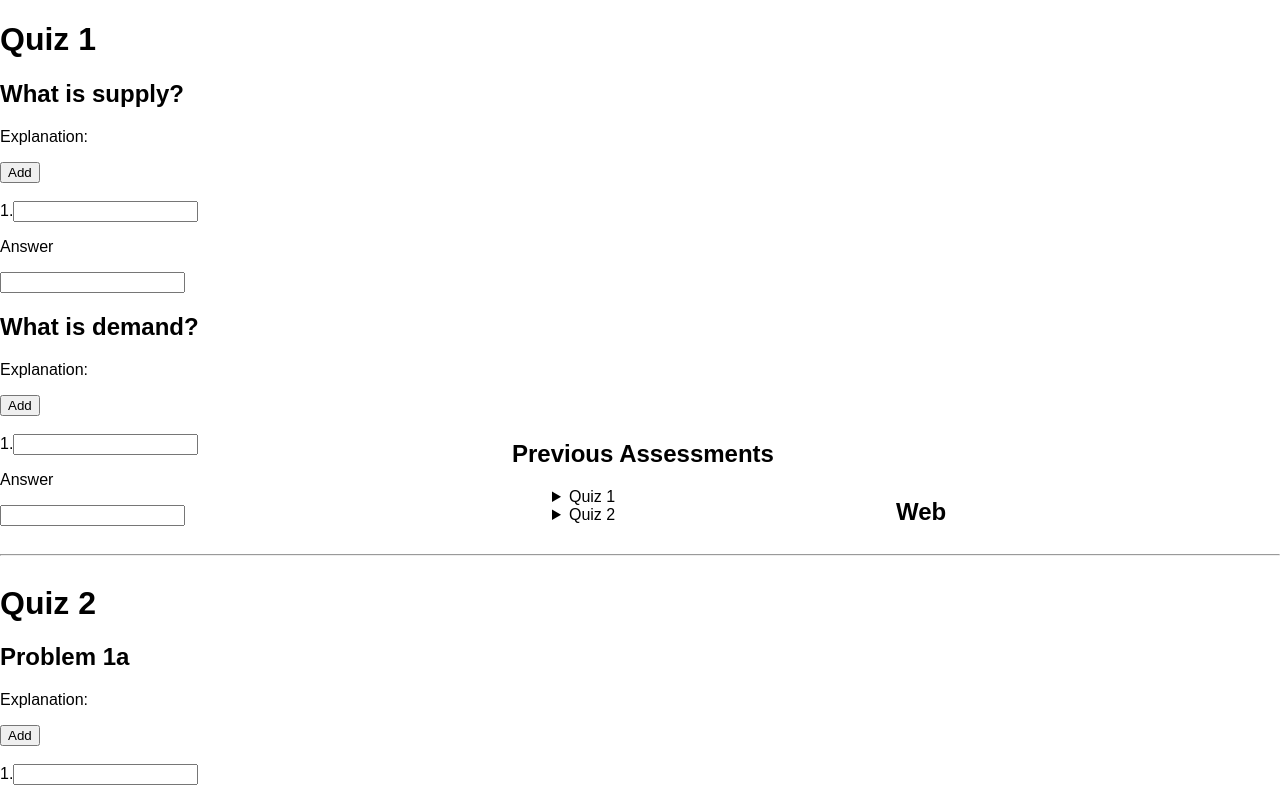
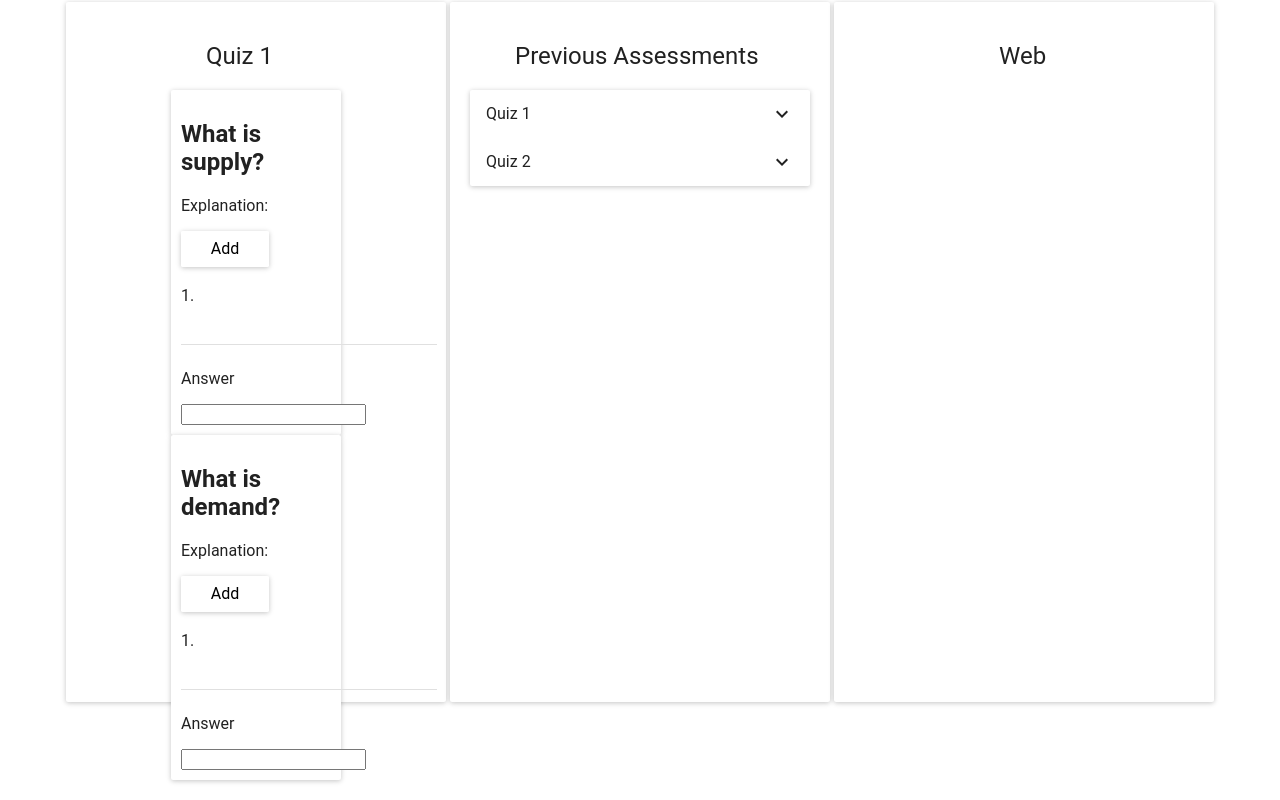
Before and after one commit to ssanaul/dotpractica-demo, a React (Create React App) app: page / in a window 1280 px wide. Shown: the top 800 px of the page. Built offline with nearby package versions, Linux system fonts and the light colour scheme.

Commit message:
material ui

```diff
--- a/src/App.js
+++ b/src/App.js
@@ -1,5 +1,6 @@
 import React, { Component } from 'react';
 import './App.css';
+import MuiThemeProvider from 'material-ui/styles/MuiThemeProvider';
 import Assessment from './components/Assessment/Assessment';
 import Problem from './components/Problem/Problem';
 import Display from './components/Display/Display';
@@ -38,7 +39,7 @@ class App extends Component {
 	})
 	displays = generatedDisplays;
     return (
-      <div>
+      <MuiThemeProvider>
 		{
 			displays.map(function(d){
 				return <div>
@@ -46,7 +47,7 @@ class App extends Component {
 				</div>
 			})
 		}
-      </div>
+      </MuiThemeProvider>
     );
   }
 }
--- a/src/components/Assessment/Assessment.js
+++ b/src/components/Assessment/Assessment.js
@@ -1,21 +1,31 @@
 import React, { Component } from 'react';
+import { Card, CardTitle, Paper } from 'material-ui';
 
 class Assessment extends Component {
   render() {
     return (
-      <div>
+      <Card
+		style={{padding: 20, height: 700}}
+	  >
 
-        <h1>{this.props.title}</h1>
+        <CardTitle
+			title={this.props.title}
+			style={{width: 100, margin: 'auto'}}
+		/>
 
 		<div>
 			{
 				this.props.problems.map(function(p){
-					return p
+					return <Paper
+						zDepth={1}
+						style={{padding: 10, width: '50%', margin: 'auto'}}>
+						{p}
+					</Paper>
 				})
 			}
 		</div>
 
-      </div>
+      </Card>
     );
   }
 }
--- a/src/components/Display/Display.js
+++ b/src/components/Display/Display.js
@@ -1,40 +1,61 @@
 import React, { Component } from 'react';
+import { ListItem } from 'material-ui/List';
+import { GridList } from 'material-ui/GridList';
+import { Card, CardTitle, Paper } from 'material-ui';
 
 class Display extends Component {
   render() {
     return (
-      <div style={{width: '100%'}}>
+      <GridList
+		cols={3}
+		cellHeight={700}
+		style={{width: '90%',
+				margin: 'auto',}}
+	  >
 
-		<div style={{width: '40%', display: 'inline-block'}}>
+		<div style={{height: '100%',}}>
 			{this.props.quiz}
 		</div>
 
-		<div style={{width: '30%', display: 'inline-block'}}>
-			<h2>Previous Assessments</h2>
-			<ul>
+		<Card
+			style={{
+				height: '100%',
+				padding: 20,
+			}}>
+			<CardTitle
+				title='Previous Assessments'
+				style={{ width: 250, margin: 'auto',}}
+			/>
+			<Paper>
 			{
 				this.props.quizzes.map(function(q){
-					return <details>
-						<summary>{q.props.title}</summary>
-						{
+					return <ListItem
+						primaryText={q.props.title}
+						nestedItems={[
 							q.props.problems.map(function(p){
-								return <p>
-									{p.props.title}
-								</p>
+								return <ListItem
+									primaryText={p.props.title}
+								/>
 							})
-						}
-					</details>
+						]}
+					/>
 				})
 			}
-			</ul>
-		</div>
+			</Paper>
+		</Card>
 
-		<div style={{width: '30%', display: 'inline-block'}}>
-			<h2>Web</h2>
-		</div>
+		<Card
+			style={{
+					height: '100%',
+					padding: 20,
+			}}>
+			<CardTitle
+				title='Web'
+				style={{ width: 50, margin: 'auto',}}
+			/>
+		</Card>
 		<br/>
-		<hr/>
-      </div>
+      </GridList>
     );
   }
 }
--- a/src/components/Explanation/Explanation.js
+++ b/src/components/Explanation/Explanation.js
@@ -1,4 +1,6 @@
 import React, { Component } from 'react';
+import RaisedButton from 'material-ui/RaisedButton';
+import TextField from 'material-ui/TextField';
 
 class Explanation extends Component {
 	constructor(props){
@@ -20,7 +22,7 @@ class Explanation extends Component {
 			key: newIndex,
 			el: <div key={newIndex}>
 					<span>{newIndex+1}.</span>
-					<input/>
+					<TextField/>
 				</div>,
 		}
 		updatedExplanations.push(newExplanation);
@@ -36,13 +38,13 @@ class Explanation extends Component {
       <div>
 
         <p>Explanation:</p>
-		<button type="button" onClick={this.addInput}>Add</button>
+		<RaisedButton onClick={this.addInput}>Add</RaisedButton>
 		<br/>
 		<br/>
 
 		<div key="0">
 			<span>1.</span>
-			<input/>
+			<TextField/>
 		</div>
 		{
 			this.state.explanations.map(function(e){
```
